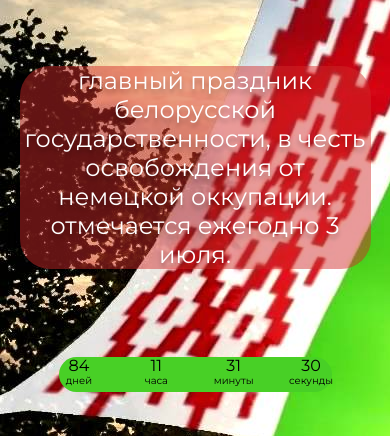
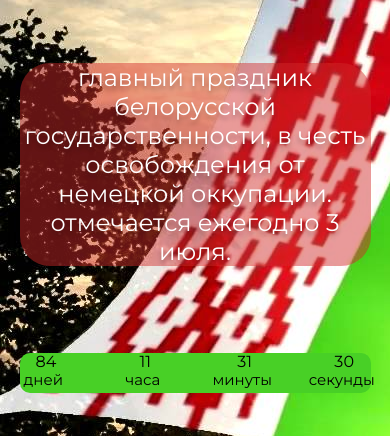
Before and after one commit to MihailProkopchik/holidayTimer, a plain HTML site: page index.html in a window 390 px wide. Shown: the part 408-844 px from the top of the page. Drawn offline with Linux system fonts and the light colour scheme.

Commit message:
fix: Изменил адаптивность сайта к телефону

```diff
--- a/style.css
+++ b/style.css
@@ -50,7 +50,7 @@ body {
     justify-content: space-between;
     background: #48d026;
     border-radius: 30px;
-    height: 200px;
+    height: 150px;
 }
 .timer-holiday__days {
     width: 15%;
@@ -87,43 +87,36 @@ body {
     align-items: center;
 }
 
-@media (min-width: 0px) and (max-width: 1600px) {
+@media (max-width: 1400px) {
     .timer-holiday__values {
-        font-family: 'Montserrat';
-        font-style: normal;
         font-weight: 200;
         font-size: 56px;
         line-height: 87px;
     }
     .timer-holiday {
         width: 70%;
-        display: flex;
-        justify-content: space-between;
-        background: #48d026;
         border-radius: 30px;
         height: 110px;
     }
 }
-@media (min-width: 0px) and (max-width: 950px) {
+@media (max-width: 950px) {
     .timer-holiday__values {
-        font-family: 'Montserrat';
-        font-style: normal;
-
         font-size: 16px;
         line-height: 17px;
     }
     .timer-holiday {
         width: 70%;
-        display: flex;
-        justify-content: space-between;
-        background: #48d026;
         border-radius: 30px;
-        height: 35px;
+        height: 40px;
     }
 }
-@media (min-width: 0px) and (max-width: 800px) {
+@media (max-width: 800px) {
     .timer-holiday__units {
-        font-family: 'Montserrat';
-        font-size: 10px;
+        font-size: 15px;
+        padding-right: 5px;
+    }
+    .timer-holiday {
+        width: 90%;
+        border-radius: 10px;
     }
 }
```
